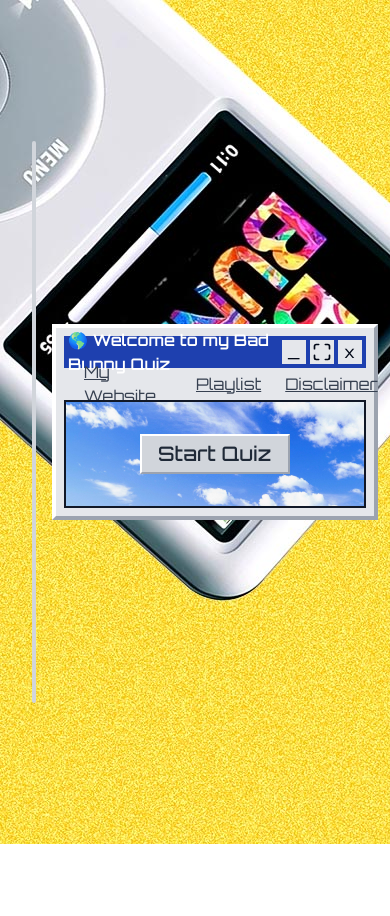
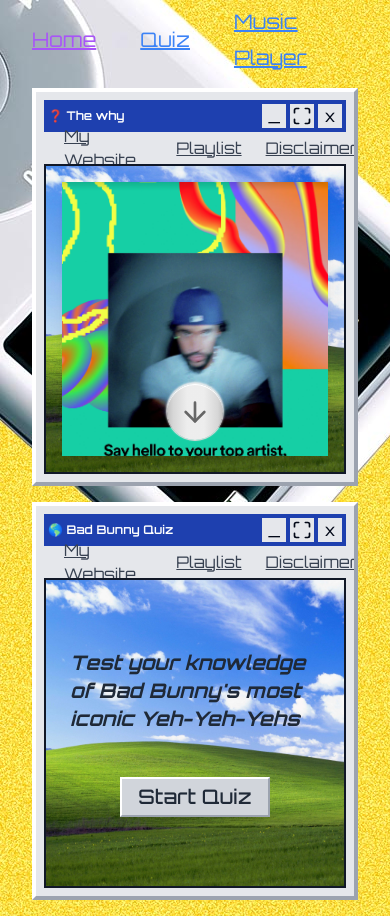
Before and after one commit to gabeha/bad-bunny-song-quiz, a Next.js app: page / in a window 390 px wide. Before the commit the page ends 844 px from the top, so only its background shows below. Built offline with nearby package versions, Linux system fonts and the light colour scheme.

Commit message:
landing page responsive

```diff
--- a/app/layout.tsx
+++ b/app/layout.tsx
@@ -35,8 +35,8 @@
           "bg-mobile xl:bg-desktop xl:bg-cover xl:bg-center"
         )}
       >
-        <Navbar />
-        <main className="flex-col h-screen items-center justify-center container flex">
+        <main className="flex-col h-screen items-center justify-start container flex">
+          <Navbar />
           {children}
         </main>
         <Toaster />
--- a/app/page.tsx
+++ b/app/page.tsx
@@ -1,50 +1,42 @@
 import { ScrollableImages } from "@/components/scrollable-images";
-import { Button, buttonVariants } from "@/components/ui/button";
+import { buttonVariants } from "@/components/ui/button";
+import WindowWrapper, { LinkbarProps } from "@/components/window-wrapper";
 import { cn } from "@/lib/utils";
-import { Maximize } from "lucide-react";
 import Link from "next/link";
+
+const links: LinkbarProps[] = [
+  {
+    external: true,
+    href: "https://gabrielhauss.com",
+    label: "My Website",
+  },
+  {
+    external: true,
+    href: "https://open.spotify.com/playlist/1uh30dUr8o40UqwqW6zRhk?si=91a077f751854361",
+    label: "Playlist",
+  },
+  {
+    external: false,
+    href: "/disclaimer",
+    label: "Disclaimer",
+  },
+];
 
 const Home = () => {
   return (
-    <div className="flex h-full w-full items-center justify-between gap-4 ">
-      <ScrollableImages />
-      <div className="bg-gray-200 flex flex-col xl:h-2/3 w-full border-r-4 border-r-gray-400 border-b-4 border-b-gray-400 border-l-4 border-l-white border-t-4 border-t-white p-2">
-        <div className="w-full bg-blue-800 h-8 flex items-center justify-between p-1">
-          <div>
-            <span className="text-white font-semibold">
-              🌎 Welcome to my Bad Bunny Quiz
-            </span>
-          </div>
-          <div className="flex items-center gap-1">
-            <div className="bg-gray-200 h-6 w-6 text-center">_</div>
-            <div className="bg-gray-200 h-6 w-6 flex flex-col items-center justify-center">
-              <Maximize className="h-5 w-5" />
-            </div>
-            <div className="bg-gray-200 h-6 w-6 flex flex-col items-center justify-center">
-              x
-            </div>
-          </div>
-        </div>
-        <div className="w-full h-8 flex items-center justify-start p-1 gap-6 ml-4">
-          <a
-            href="https://gabrielhauss.com"
-            target="_blank"
-            className="text-gray-700 underline"
-          >
-            My Website
-          </a>
-          <a
-            href="https://open.spotify.com/playlist/1uh30dUr8o40UqwqW6zRhk?si=91a077f751854361"
-            target="_blank"
-            className="text-gray-700 underline"
-          >
-            Playlist
-          </a>
-          <Link href={"/disclaimer"} className="text-gray-700 underline">
-            Disclaimer
-          </Link>
-        </div>
-        <div className="w-full flex-grow flex items-end justify-center p-8 gap-6 border-2 border-gray-900 bg-xp bg-cover">
+    <div className="flex-col flex flex-grow lg:flex-row h-full w-full items-center justify-between gap-4 py-4">
+      <WindowWrapper title="❓ The why" links={links} className="order-1">
+        <ScrollableImages />
+      </WindowWrapper>
+      <WindowWrapper
+        title={"🌎 Bad Bunny Quiz"}
+        links={links}
+        className="order-2"
+      >
+        <div className="w-full h-full flex flex-col flex-grow justify-evenly items-center p-6">
+          <p className="text-xl text-gray-800 italic font-bold">
+            Test your knowledge of Bad Bunny's most iconic Yeh-Yeh-Yehs
+          </p>
           <Link
             href={"/quiz"}
             className={cn(
@@ -55,7 +47,7 @@
             Start Quiz
           </Link>
         </div>
-      </div>
+      </WindowWrapper>
     </div>
   );
 };
--- a/components/navbar.tsx
+++ b/components/navbar.tsx
@@ -19,14 +19,14 @@
   const pathname = usePathname();
   console.log(pathname);
   return (
-    <NavigationMenu className="w-full mx-auto absolute top-10 inset-x-0 hidden xl:block">
+    <NavigationMenu className="w-full mx-auto inset-x-0 block">
       <NavigationMenuList className="gap-10 text-3xl">
         {navigationLinks.map((link) => (
           <NavigationMenuItem key={link.label}>
             <Link href={link.href} legacyBehavior passHref>
               <NavigationMenuLink
                 className={cn(
-                  "text-blue-500 underline",
+                  "text-blue-500 underline text-xl lg:text-4xl",
                   pathname === link.href ? "text-purple-500" : ""
                 )}
               >
--- a/components/scrollable-images.tsx
+++ b/components/scrollable-images.tsx
@@ -2,10 +2,15 @@
 import { useRef, useState, useEffect } from "react";
 import Image from "next/image";
 import { ArrowDown, ArrowUp } from "lucide-react";
+import { cn } from "@/lib/utils";
 
 const images = ["rewind3.jpg", "rewind5.jpg", "rewind1.jpg", "rewind2.jpg"];
 
-export function ScrollableImages() {
+interface ScrollableImagesProps {
+  className?: string;
+}
+
+export function ScrollableImages({ className }: ScrollableImagesProps) {
   const scrollableDivRef = useRef<HTMLDivElement | null>(null);
   const [isScrolledToTop, setIsScrolledToTop] = useState(true);
   const [isScrolledToBottom, setIsScrolledToBottom] = useState(false);
@@ -41,7 +46,7 @@
 
   return (
     <div
-      className="relative h-2/3 overflow-auto no-scrollbar rounded-lg border-2 border-gray-300 bg-gray-100 shadow-xl "
+      className="relative overflow-auto no-scrollbar shadow-xl m-4"
       ref={scrollableDivRef}
     >
       <div className="sticky top-4 flex justify-center ">
--- /dev/null
+++ b/components/window-wrapper.tsx
@@ -0,0 +1,63 @@
+import { cn } from "@/lib/utils";
+import { Maximize } from "lucide-react";
+import React from "react";
+
+export type LinkbarProps = {
+  external: boolean;
+  href: string;
+  label: string;
+};
+
+interface WindowWrapperProps {
+  title: string;
+  links: LinkbarProps[];
+  children: React.ReactNode;
+  className?: string;
+}
+
+const WindowWrapper = ({
+  title,
+  links,
+  children,
+  className,
+}: WindowWrapperProps) => {
+  return (
+    <div
+      className={cn(
+        "bg-gray-200 flex flex-col h-1/2 xl:h-2/3 w-full border-r-4 border-r-gray-400 border-b-4 border-b-gray-400 border-l-4 border-l-white border-t-4 border-t-white p-2 overflow-hidden",
+        className
+      )}
+    >
+      <div className="w-full bg-blue-800 h-8 flex items-center justify-between p-1">
+        <span className="text-white font-semibold text-xs xl:text-base">
+          {title}
+        </span>
+        <div className="flex items-center gap-1">
+          <div className="bg-gray-200 h-6 w-6 text-center">_</div>
+          <div className="bg-gray-200 h-6 w-6 flex flex-col items-center justify-center">
+            <Maximize className="h-5 w-5" />
+          </div>
+          <div className="bg-gray-200 h-6 w-6 flex flex-col items-center justify-center">
+            x
+          </div>
+        </div>
+      </div>
+      <div className="w-full h-8 flex items-center justify-start p-1 gap-6 ml-4">
+        {links.map((link) => (
+          <a
+            href={link.href}
+            target={link.external ? "_blank" : ""}
+            className="text-gray-700 underline"
+          >
+            {link.label}
+          </a>
+        ))}
+      </div>
+      <div className="w-full flex-grow flex flex-col items-center justify-end gap-6 border-2 border-gray-900 bg-xp bg-cover overflow-hidden">
+        {children}
+      </div>
+    </div>
+  );
+};
+
+export default WindowWrapper;
```
Also changed, not shown: components/ui/navigation-menu.tsx (+21 -21 lines).
